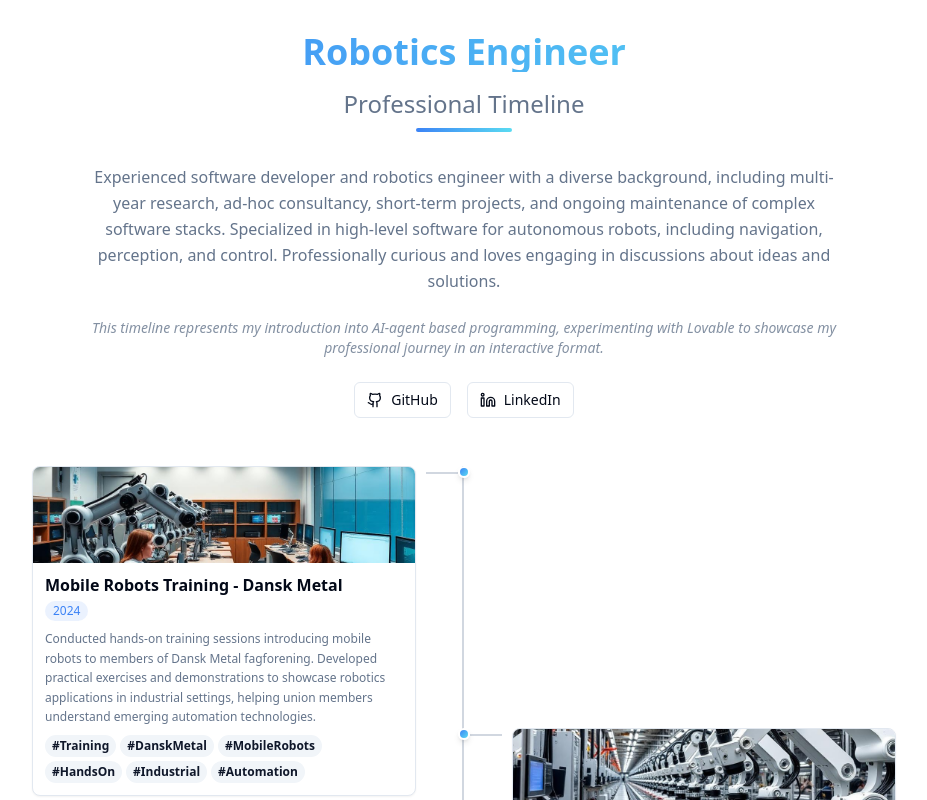
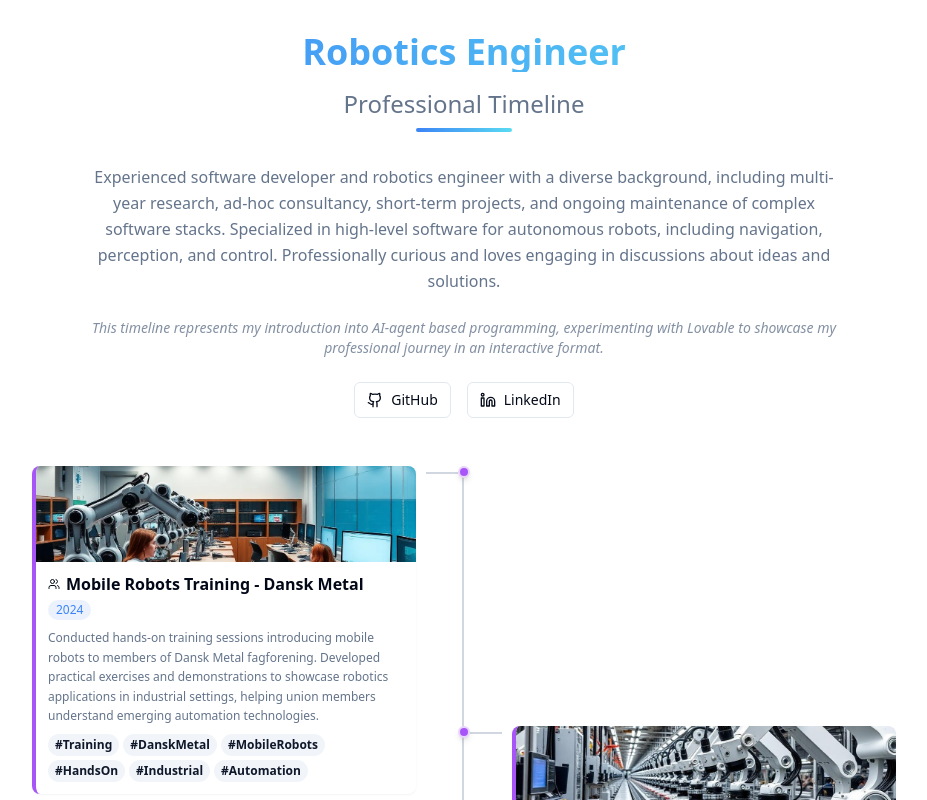
Before and after one commit to skorbiz/laursen, a React (Vite) app: page / in a window 1280 px wide. Shown: the top 800 px of the page, without its empty margins (176-1103 px from the left). Built offline with nearby package versions, Linux system fonts and the light colour scheme.

Commit message:
Add event categories
Add a category field to timeline entries and implement a simplified categorization system with three main categories: "Employment", "Research & Projects", and "Speaking & Training". This change aims to visually distinguish different types of events on the timeline.

```diff
--- a/src/components/TimelineEntry.tsx
+++ b/src/components/TimelineEntry.tsx
@@ -1,5 +1,6 @@
 import { TimelineEntry as TimelineEntryType } from "@/data/cv-timeline";
 import { Badge } from "@/components/ui/badge";
+import { Briefcase, Code, Users } from 'lucide-react';
 
 // Import all timeline images
 import robotWallImg from "@/assets/robot-wall.jpg";
@@ -51,13 +52,40 @@ export const TimelineEntry = ({ entry, isLast, index }: TimelineEntryProps) => {
     return entry.date;
   };
 
+  const getCategoryIcon = (category: string) => {
+    switch (category) {
+      case 'work': return <Briefcase className="h-3 w-3" />;
+      case 'research': return <Code className="h-3 w-3" />;
+      case 'community': return <Users className="h-3 w-3" />;
+      default: return null;
+    }
+  };
+
+  const getDotColor = (category: string) => {
+    switch (category) {
+      case 'work': return 'bg-blue-500 border-blue-200';
+      case 'research': return 'bg-green-500 border-green-200';
+      case 'community': return 'bg-purple-500 border-purple-200';
+      default: return 'bg-gradient-to-br from-tech-blue to-tech-cyan border-background';
+    }
+  };
+
+  const getCategoryAccent = (category: string) => {
+    switch (category) {
+      case 'work': return 'border-l-blue-500';
+      case 'research': return 'border-l-green-500';
+      case 'community': return 'border-l-purple-500';
+      default: return 'border-l-tech-blue';
+    }
+  };
+
   const isLeft = index % 2 === 0;
 
   return (
     <div className="relative w-full pb-3">
       {/* Timeline dot - centered */}
       <div className="absolute left-1/2 transform -translate-x-1/2 flex flex-col items-center z-10">
-        <div className="w-3 h-3 bg-gradient-to-br from-tech-blue to-tech-cyan rounded-full border-2 border-background shadow-md" />
+        <div className={`w-3 h-3 ${getDotColor(entry.category)} rounded-full border-2 shadow-md`} />
       </div>
 
       {/* Connecting line from dot to content */}
@@ -66,7 +94,7 @@ export const TimelineEntry = ({ entry, isLast, index }: TimelineEntryProps) => {
       {/* Content - alternating sides with overlap */}
       <div className={`flex ${isLeft ? 'justify-start pr-12' : 'justify-end pl-12'} ${index > 0 ? '-mt-20' : ''}`}>
         <div className={`w-full max-w-sm ${isLeft ? 'mr-12' : 'ml-12'}`}>
-          <div className="bg-card rounded-lg border shadow-sm hover:shadow-md transition-shadow duration-300 overflow-hidden">
+          <div className={`bg-card rounded-lg border-l-4 ${getCategoryAccent(entry.category)} shadow-sm hover:shadow-md transition-shadow duration-300 overflow-hidden`}>
             {/* Image - compact */}
             <div className="h-24 w-full bg-muted overflow-hidden">
               <img
@@ -79,7 +107,10 @@ export const TimelineEntry = ({ entry, isLast, index }: TimelineEntryProps) => {
             {/* Content */}
             <div className="p-3">
               <div className="flex flex-col gap-1.5 mb-2">
-                <h3 className="text-base font-semibold text-foreground leading-tight">{entry.title}</h3>
+                <div className="flex items-center gap-1.5">
+                  {getCategoryIcon(entry.category)}
+                  <h3 className="text-base font-semibold text-foreground leading-tight">{entry.title}</h3>
+                </div>
                 <span className="text-xs font-medium text-tech-blue bg-tech-blue/10 px-2 py-0.5 rounded-full self-start">
                   {formatDate()}
                 </span>
--- a/src/data/cv-timeline.ts
+++ b/src/data/cv-timeline.ts
@@ -5,6 +5,7 @@ export interface TimelineEntry {
   image: string;
   text: string;
   tags?: string[];
+  category: 'work' | 'research' | 'community';
 }
 
 export const timelineData: TimelineEntry[] = [
@@ -13,42 +14,48 @@ export const timelineData: TimelineEntry[] = [
     date: "2024",
     image: "classroom-robotics.jpg",
     text: "Conducted hands-on training sessions introducing mobile robots to members of Dansk Metal fagforening. Developed practical exercises and demonstrations to showcase robotics applications in industrial settings, helping union members understand emerging automation technologies.",
-    tags: ["Training", "DanskMetal", "MobileRobots", "HandsOn", "Industrial", "Automation"]
+    tags: ["Training", "DanskMetal", "MobileRobots", "HandsOn", "Industrial", "Automation"],
+    category: "community"
   },
   {
     title: "Public Speaking - When Mobile Robots Leave the Factory Floor",
     date: "2023",
     image: "manufacturing-line.jpg",
     text: "Delivered presentation on the evolution of mobile robots beyond traditional factory environments. Discussed applications in logistics, healthcare, agriculture, and service industries, exploring how mobile robotics is transforming various sectors outside manufacturing.",
-    tags: ["PublicSpeaking", "MobileRobots", "Innovation", "Applications", "Industry40"]
+    tags: ["PublicSpeaking", "MobileRobots", "Innovation", "Applications", "Industry40"],
+    category: "community"
   },
   {
     title: "Project - Enabled Robot",
     date: "2023",
     image: "manipulator-arm.jpg",
     text: "Had some playtime with our Enabled Robot. Ended up with an aggressive robot tracking a box - but got some hands-on time with a lot of cool things: MoveIT, ROS2, Qualisys motion capture 🤖.",
-    tags: ["EnabledRobot", "MobileManipulators", "ROS2", "MoveIT", "Qualisys", "motionCapture"]
+    tags: ["EnabledRobot", "MobileManipulators", "ROS2", "MoveIT", "Qualisys", "motionCapture"],
+    category: "research"
   },
   {
     title: "Public Speaking - Algoritmer i selvkørende robotter",
     date: "2023",
     image: "classroom-robotics.jpg",
     text: "Delivered presentation on algorithms in autonomous robots with Dr. Kristine V. K. Knudsen from SDU Robotics. Covered navigation algorithms, mapping, path planning, and obstacle avoidance. Explored what makes algorithms good or bad, and how mathematical approaches drive robotic decision-making.",
-    tags: ["PublicSpeaking", "Algorithms", "Navigation", "PathPlanning", "SLAM", "Mathematics"]
+    tags: ["PublicSpeaking", "Algorithms", "Navigation", "PathPlanning", "SLAM", "Mathematics"],
+    category: "community"
   },
   {
     title: "Christmas Coding Event - 2D Podracing Game",
     date: "2022",
     image: "dsl-programming.jpg",
     text: "Organized and led a Christmas coding event at previous workplace. Developed a 2D podracing game engine where colleagues could write bots to compete in various challenges. Created an engaging programming competition that combined gaming with algorithmic problem-solving.",
-    tags: ["GameDevelopment", "Competition", "Algorithms", "EventOrganization", "2DGames", "Bots"]
+    tags: ["GameDevelopment", "Competition", "Algorithms", "EventOrganization", "2DGames", "Bots"],
+    category: "community"
   },
   {
     title: "Mobile Robot Integration Project",
     date: "2023",
     image: "robot-wall.jpg",
     text: "Working as a consultant in the field of robotics. Work mostly evolved around software development in either commercial or research funded projects. It also included various other ad-hoc tasks such as project management, teaching, and customer visits and inspections etc. Notable achievements included landing and executing the largest integration project in the history of the department.",
-    tags: ["Consulting", "Integration", "ProjectManagement", "MobileRobots"]
+    tags: ["Consulting", "Integration", "ProjectManagement", "MobileRobots"],
+    category: "work"
   },
   {
     title: "Team Leadership - Robot Software Stack",
@@ -56,7 +63,8 @@ export const timelineData: TimelineEntry[] = [
     startDate: "2021",
     image: "code-monitor.jpg",
     text: "Led a team of nine developers responsible for core infrastructure components, drivers, and processing in an autonomous mobile robot software stack. Introduced Scrum methodology and test-driven development practices. Successfully migrated build system to Bazel for improved development workflow.",
-    tags: ["TeamLead", "Scrum", "TDD", "Bazel", "Infrastructure", "C++", "Python"]
+    tags: ["TeamLead", "Scrum", "TDD", "Bazel", "Infrastructure", "C++", "Python"],
+    category: "work"
   },
   {
     title: "Testable Navigation Stack",
@@ -64,21 +72,24 @@ export const timelineData: TimelineEntry[] = [
     startDate: "2018",
     image: "circuit-board.jpg",
     text: "Developed and maintained a comprehensive navigation stack for autonomous mobile robots. Created a testable architecture that improved code quality and reduced integration issues. Focused on path planning, obstacle avoidance, and localization algorithms.",
-    tags: ["Navigation", "PathPlanning", "Testing", "ROS", "SLAM", "Localization"]
+    tags: ["Navigation", "PathPlanning", "Testing", "ROS", "SLAM", "Localization"],
+    category: "research"
   },
   {
     title: "Laser Scanner Analysis Project",
     date: "2020",
     image: "laser-scanner.jpg",
     text: "Conducted in-depth analysis of laser scanner performance and characteristics for mobile robot navigation. Evaluated different sensor models, analyzed noise patterns, and optimized sensor fusion algorithms. Results improved robot perception accuracy by 25%.",
-    tags: ["LaserScanners", "SensorFusion", "Analysis", "Perception", "Optimization"]
+    tags: ["LaserScanners", "SensorFusion", "Analysis", "Perception", "Optimization"],
+    category: "research"
   },
   {
     title: "Developer Infrastructure Renewal",
     date: "2019",
     image: "devops-pipeline.jpg",
     text: "Led initiative to modernize development infrastructure for robotics software team. Implemented CI/CD pipelines, containerized development environments, and established coding standards. Reduced build times by 60% and improved developer productivity.",
-    tags: ["DevOps", "CI/CD", "Docker", "Infrastructure", "Productivity"]
+    tags: ["DevOps", "CI/CD", "Docker", "Infrastructure", "Productivity"],
+    category: "work"
   },
   {
     title: "PhD Research - Robotic Assembly",
@@ -86,55 +97,63 @@ export const timelineData: TimelineEntry[] = [
     startDate: "2013",
     image: "error-recovery.jpg",
     text: "Conducted research on reversible execution and error recovery in robotic assembly operations. Developed domain-specific languages for robot control and investigated methods for automatic error handling. Published findings in peer-reviewed journals.",
-    tags: ["PhD", "Assembly", "ErrorRecovery", "DSL", "Research", "Reversibility"]
+    tags: ["PhD", "Assembly", "ErrorRecovery", "DSL", "Research", "Reversibility"],
+    category: "research"
   },
   {
     title: "Teaching - Robots in Context",
     date: "2017",
     image: "classroom-robotics.jpg",
     text: "Taught introductory robotics course covering kinematic modeling, control theory, path planning, and core algorithms including RANSAC and Kalman filtering. Developed hands-on lab exercises and programming assignments using real robot platforms.",
-    tags: ["Teaching", "Kinematics", "Control", "PathPlanning", "RANSAC", "Kalman"]
+    tags: ["Teaching", "Kinematics", "Control", "PathPlanning", "RANSAC", "Kalman"],
+    category: "community"
   },
   {
     title: "Swarm Robotics Research",
     date: "2016",
     image: "swarm-robots.jpg",
     text: "Visiting researcher focusing on swarm robotics and emergent behavior applications. Developed drivers and algorithms for small mobile robots, investigating collective intelligence and distributed control systems. Conducted experiments with multi-robot coordination.",
-    tags: ["SwarmRobotics", "EmergentBehavior", "MultiRobot", "DistributedControl", "Research"]
+    tags: ["SwarmRobotics", "EmergentBehavior", "MultiRobot", "DistributedControl", "Research"],
+    category: "research"
   },
   {
     title: "Industrial Automation Reuse Study",
     date: "2015",
     image: "manufacturing-line.jpg",
     text: "Master's thesis project investigating methods for reuse and transfer between industrial automation tasks. Developed frameworks for code reusability in robotic manufacturing systems and analyzed efficiency improvements in production environments.",
-    tags: ["MasterThesis", "Automation", "Reusability", "Manufacturing", "Efficiency"]
+    tags: ["MasterThesis", "Automation", "Reusability", "Manufacturing", "Efficiency"],
+    category: "research"
   },
   {
     title: "Formula Student Sensor Integration",
     date: "2012",
     image: "formula-car.jpg",
     text: "Bachelor's project involving signal analysis and processing for gyroscope, accelerometer, and sensor systems. Implemented embedded C and VHDL solutions for a Formula Student race car, focusing on real-time data processing and control systems.",
-    tags: ["BachelorThesis", "Sensors", "EmbeddedC", "VHDL", "RealTime", "Automotive"]
+    tags: ["BachelorThesis", "Sensors", "EmbeddedC", "VHDL", "RealTime", "Automotive"],
+    category: "research"
   },
   {
     title: "Domain-Specific Language Development",
     date: "2014",
     image: "dsl-programming.jpg",
     text: "Research project developing adaptive action libraries using simulation and domain-specific languages for robotics applications. Created tools for easier robot programming and behavior specification, improving development efficiency for complex robotic tasks.",
-    tags: ["DSL", "Simulation", "ActionLibraries", "RobotProgramming", "Tools"]
+    tags: ["DSL", "Simulation", "ActionLibraries", "RobotProgramming", "Tools"],
+    category: "research"
   },
   {
     title: "Error Recovery System Design",
     date: "2016",
     image: "drone.jpg",
     text: "Developed automatic error recovery mechanisms for robot assembly operations using reverse execution techniques. Created systems that could detect failures and automatically backtrack to safe states, significantly improving robotic assembly reliability.",
-    tags: ["ErrorRecovery", "ReverseExecution", "Assembly", "Reliability", "Automation"]
+    tags: ["ErrorRecovery", "ReverseExecution", "Assembly", "Reliability", "Automation"],
+    category: "research"
   },
   {
     title: "Flexible Manufacturing Research",
     date: "2015",
     image: "flexible-manufacturing.jpg",
     text: "Research into software structures for control and monitoring of flexible automation systems. Focused on small batch assembly using robotic manipulators, developing adaptive control systems that could handle varying production requirements.",
-    tags: ["FlexibleManufacturing", "SmallBatch", "Manipulators", "AdaptiveControl", "Production"]
+    tags: ["FlexibleManufacturing", "SmallBatch", "Manipulators", "AdaptiveControl", "Production"],
+    category: "research"
   }
 ];
```
